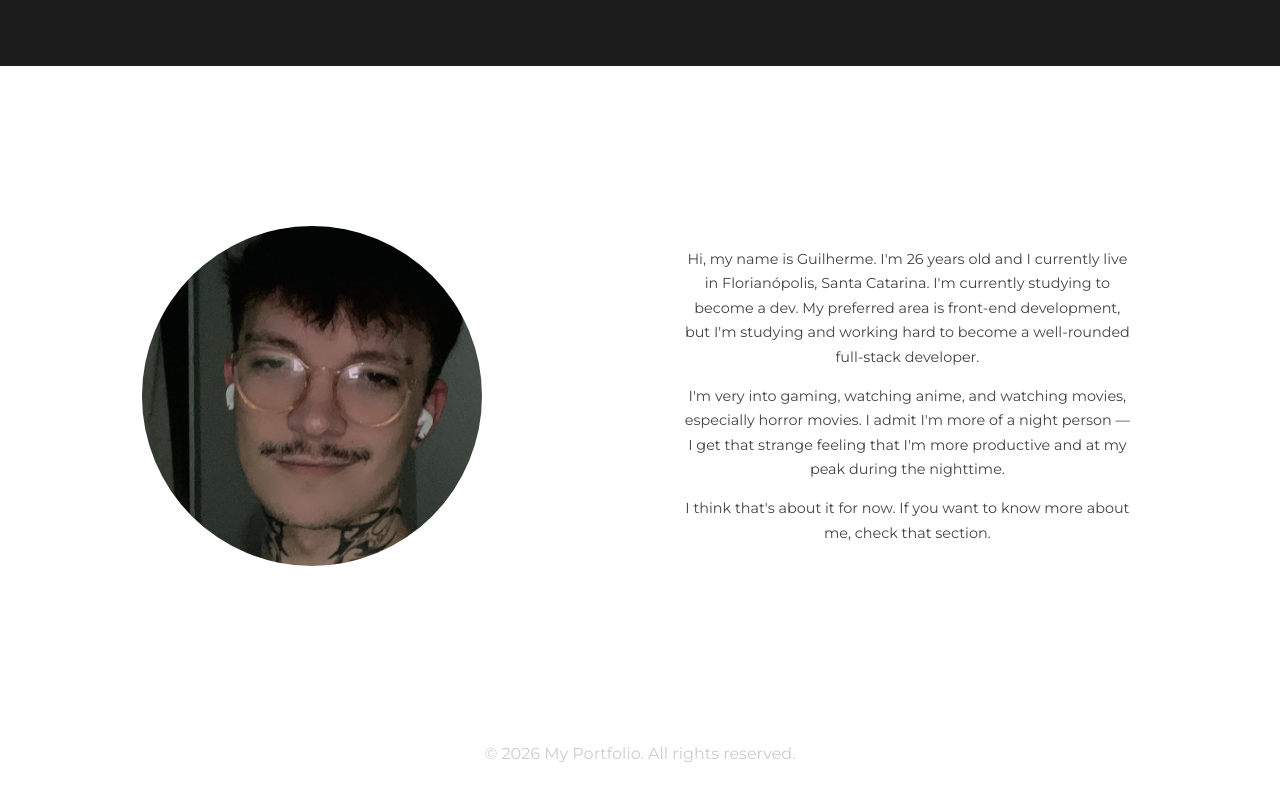
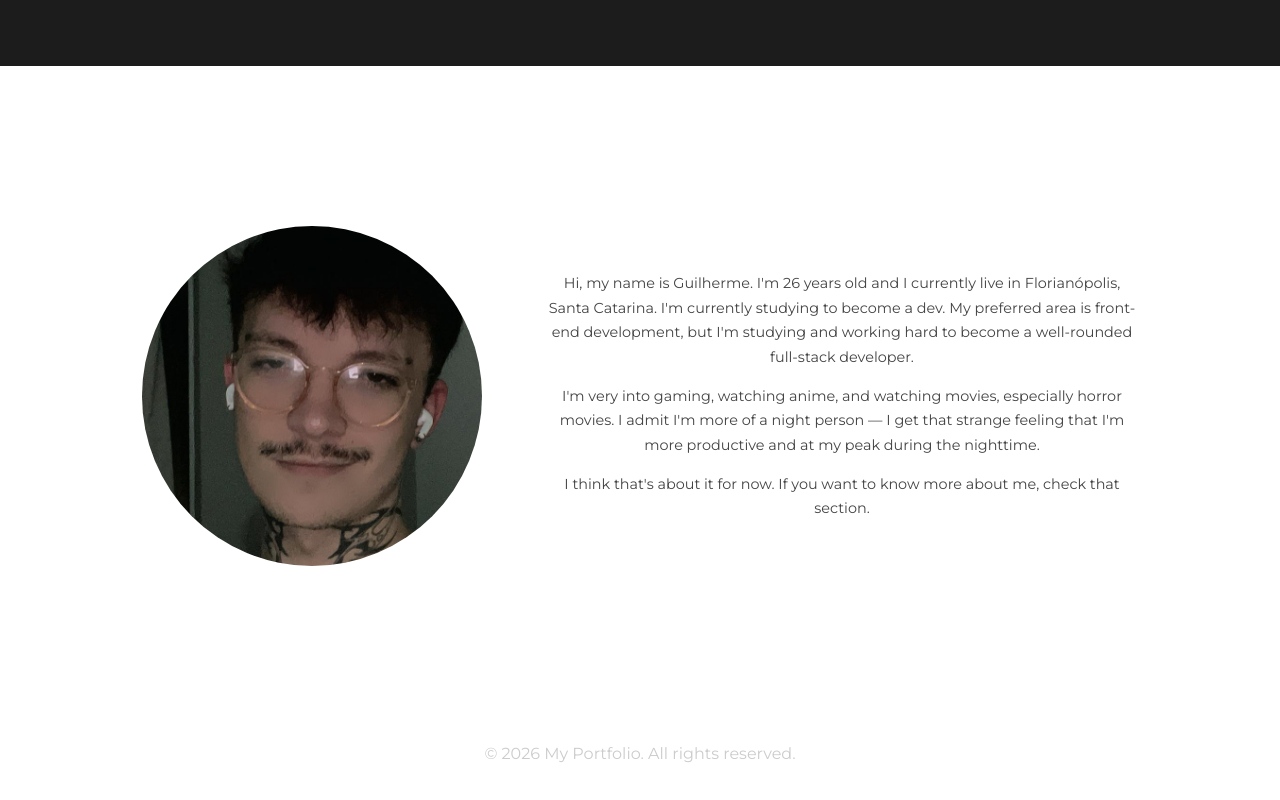
Before and after one commit to guizond/Portfolio, a React (Vite) app: page / in a window 1280 px wide. Shown: the part 704-1504 px from the top of the page. Built offline with nearby package versions, Linux system fonts and the light colour scheme.

Commit message:
home.css update for mobile

```diff
--- a/src/pages/Home/Home.css
+++ b/src/pages/Home/Home.css
@@ -42,7 +42,7 @@
 
   display: grid;
   grid-template-columns: 340px 1fr;
-  gap: 200px;
+  gap: 64px;
   align-items: center;
 }
 
@@ -65,7 +65,7 @@
   font-size: 0.9rem;
   line-height: 1.7;
   color: #444;
-  max-width: 450px;
+  max-width: 600px;
 }
 
 /* =====================
@@ -87,11 +87,7 @@
 
 @media (max-width: 480px) {
   .about-image {
-    width: 240px;
-    height: 240px;
-  }
-
-  .hero-title {
-    letter-spacing: 0.3em;
+    width: 200px;
+    height: 200px;
   }
 }
```
